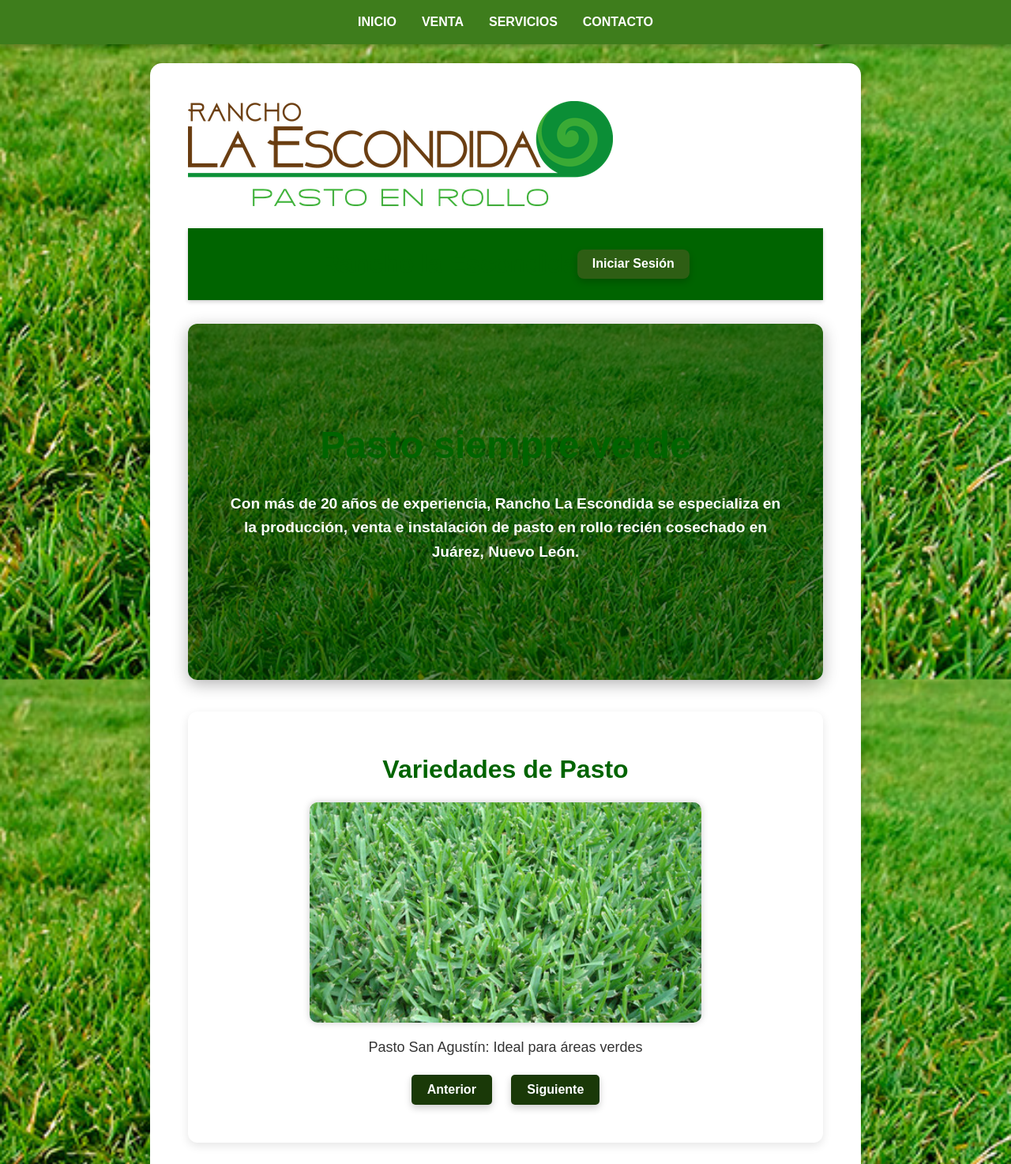
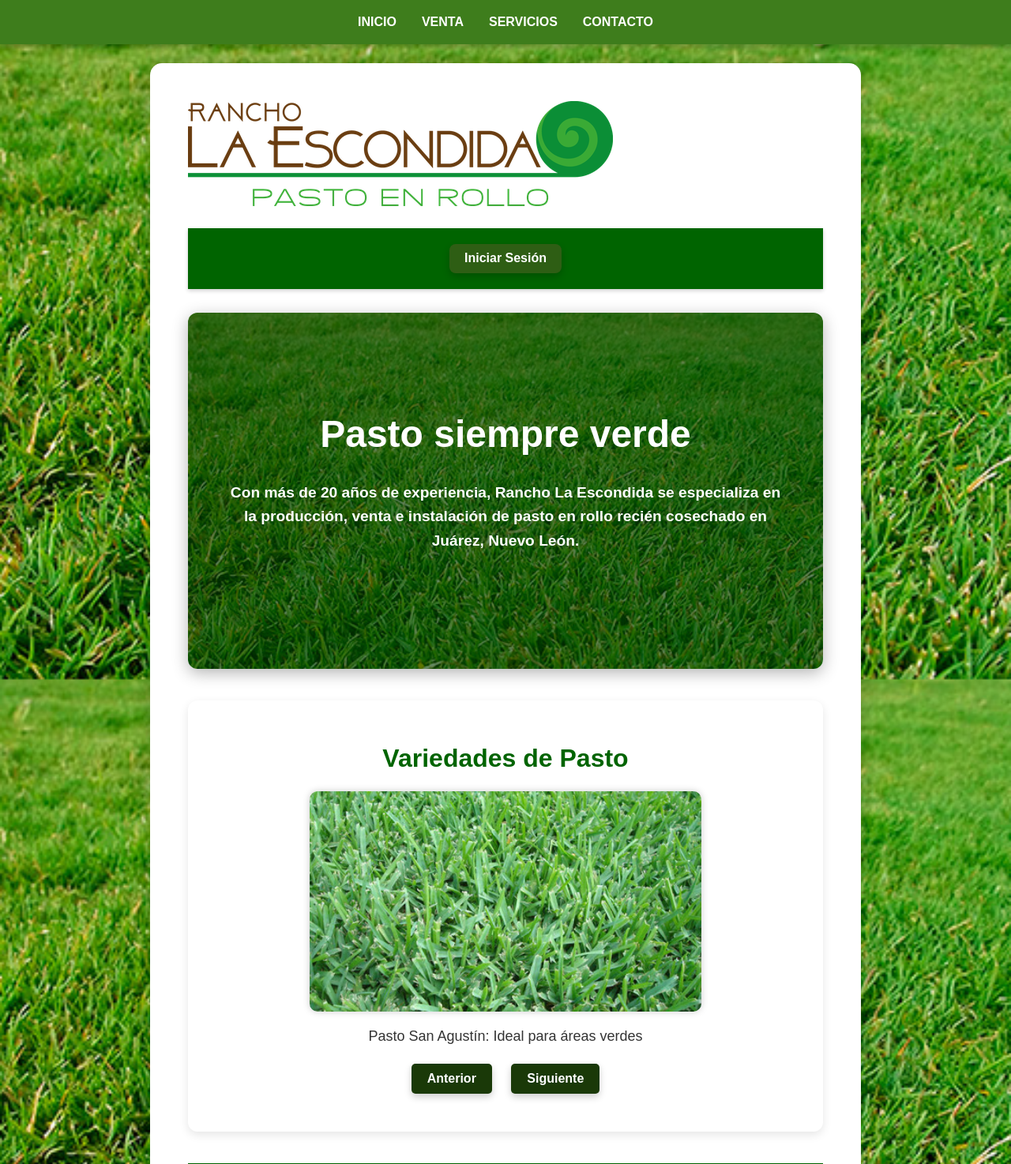
Before and after one commit to castrojorge12/profePIA, a PHP site: page / in a window 1280 px wide. Shown: the top 1474 px of the page at 79% size. Run offline with PHP 8.4, Linux system fonts and the light colour scheme.

Commit message:
arreglos

```diff
--- a/contacto.html
+++ b/contacto.html
@@ -14,7 +14,7 @@
             <ul>
                 <li><a href="index.php">INICIO</a></li>
                 <li><a href="comprasPag.php">VENTA</a></li>
-                <li><a href="#servicios">SERVICIOS</a></li>
+                <li><a href="aboutUs.html">SERVICIOS</a></li>
                 <li><a href="contacto.html">CONTACTO</a></li>
             </ul>
         </div>
--- a/estilos.css
+++ b/estilos.css
@@ -263,7 +263,7 @@
    ESTILOS GENERALES PARA LOS TÍTULOS
 ===========================*/
 h1, h2 {
-    color: #006400;
+
     font-family: 'Arial', sans-serif;
 }
 
--- a/index.php
+++ b/index.php
@@ -25,7 +25,7 @@
     </div>
 
     <header>
-      <h1>Rancho la Escondida</h1>
+
 
       <!-- Mostrar mensaje de bienvenida y botón de cerrar sesión -->
       <?php if ($usuario): ?>
```
